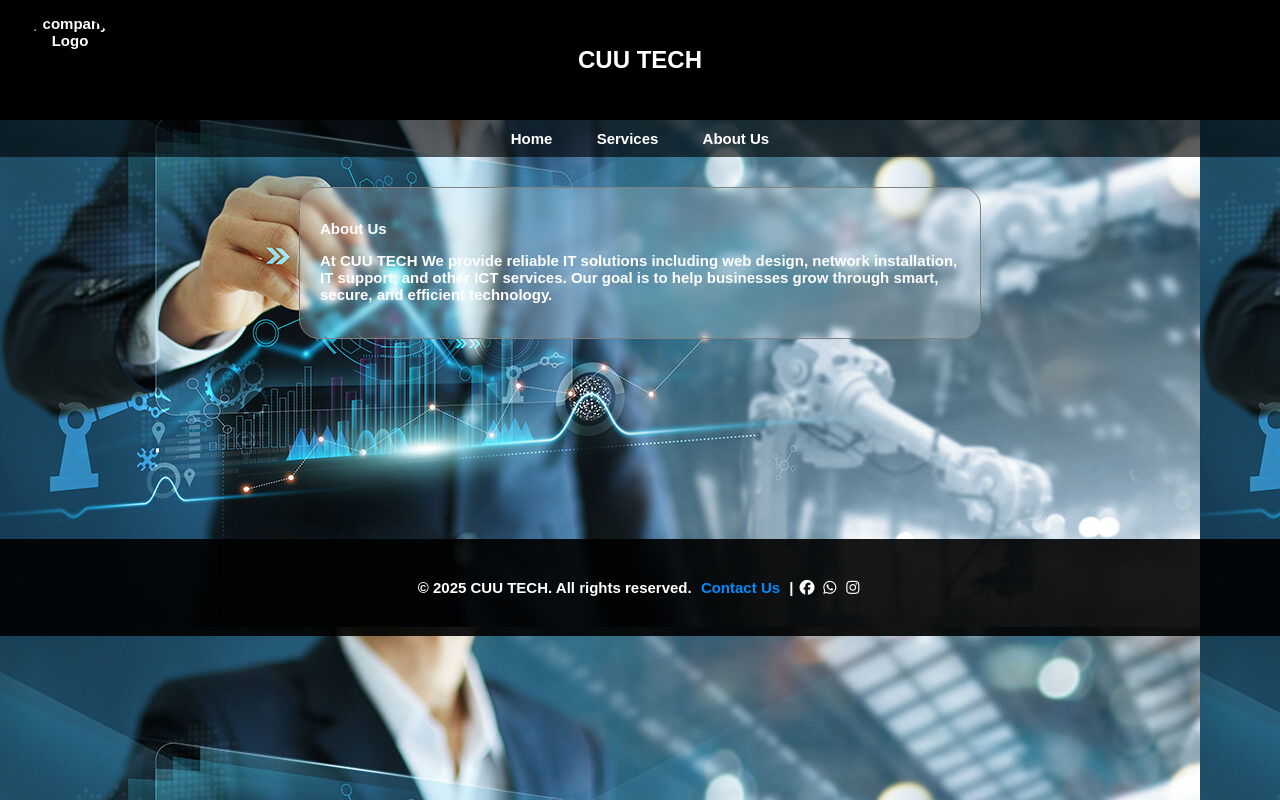
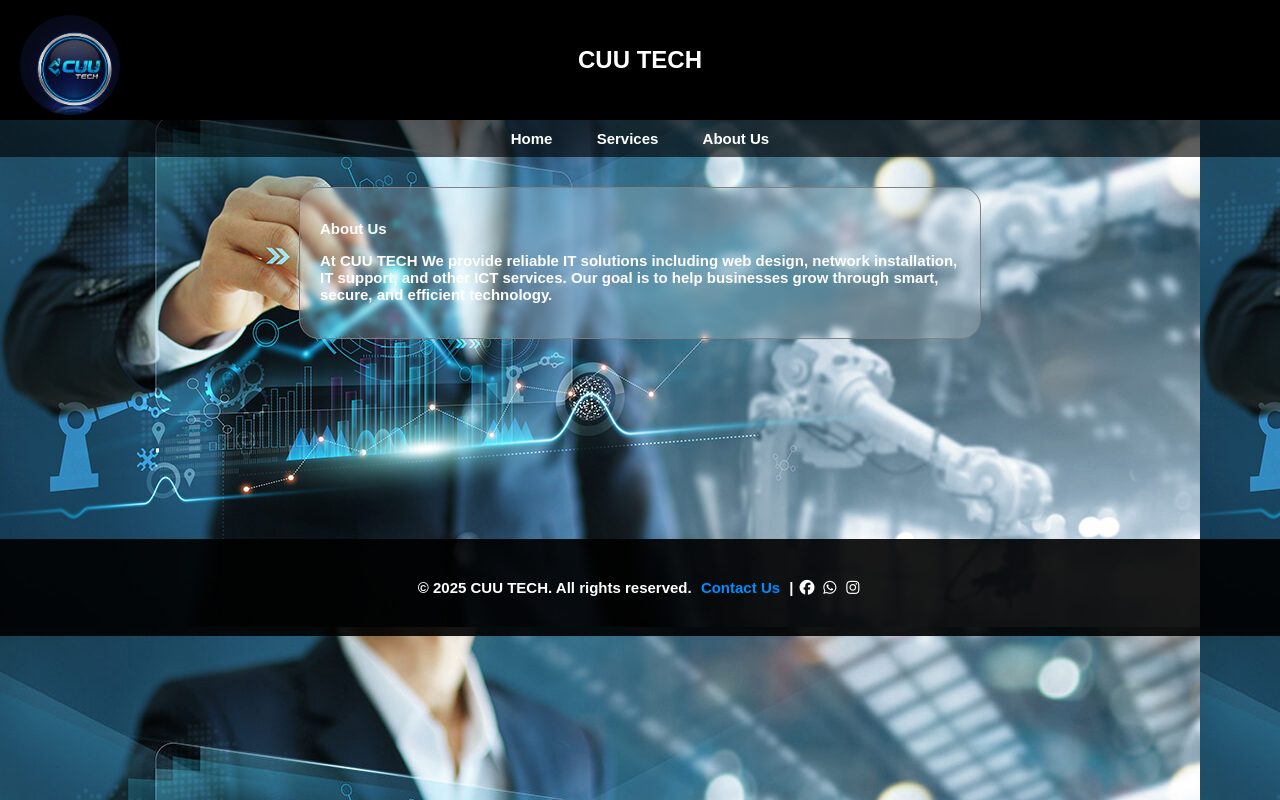
Before and after one commit to kl254367-sam/CAT2GW, a plain HTML site: page about.html in a window 1280 px wide. Drawn offline with Linux system fonts and the light colour scheme.

Commit message:
Update website

```diff
--- a/about.html
+++ b/about.html
@@ -10,7 +10,7 @@
 <body>
    <header class="header">
   <div class="title">
-    <img src="../images/logo.png" alt="company-Logo" class="logo">
+    <img src="./logo.png" alt="company-Logo" class="logo">
     <h1 class="company-name">CUU TECH</h1>
   </div>
 </header>
```
Also changed, not shown: services.html (+1 -1 lines), team.html (+1 -1 lines).
